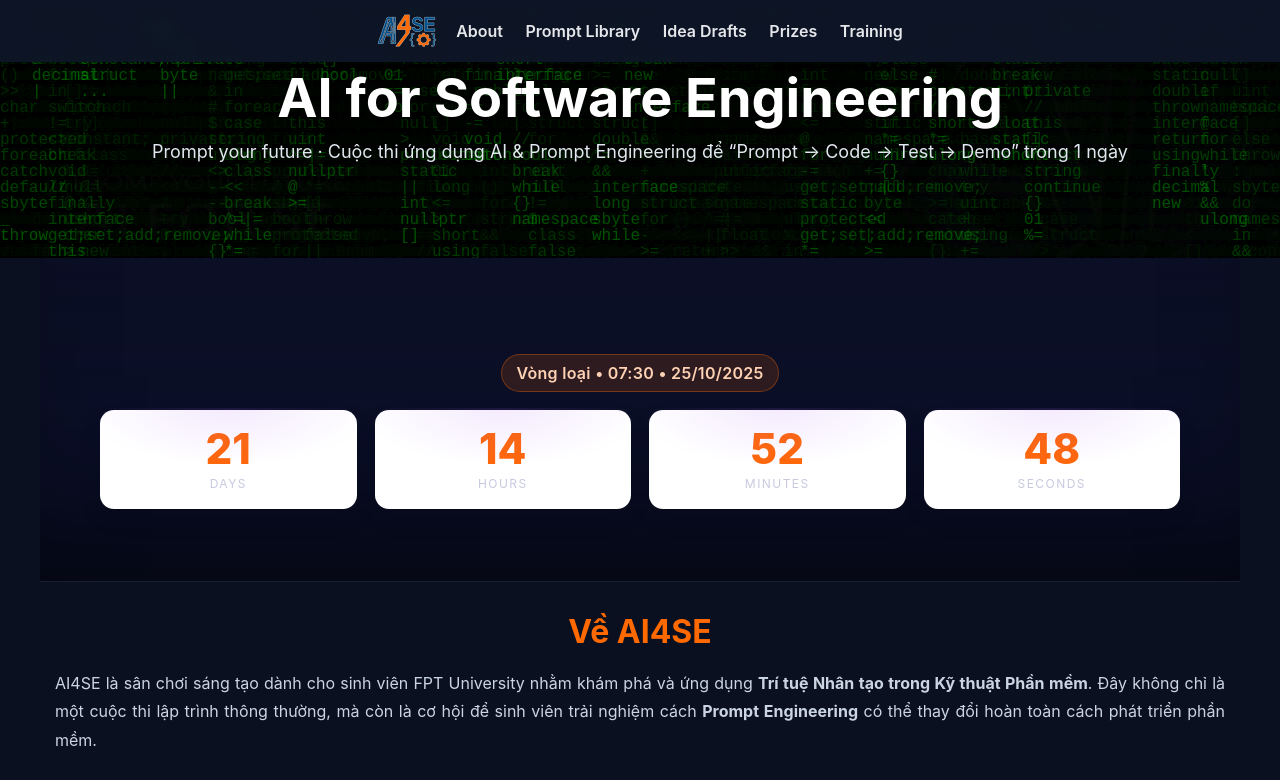
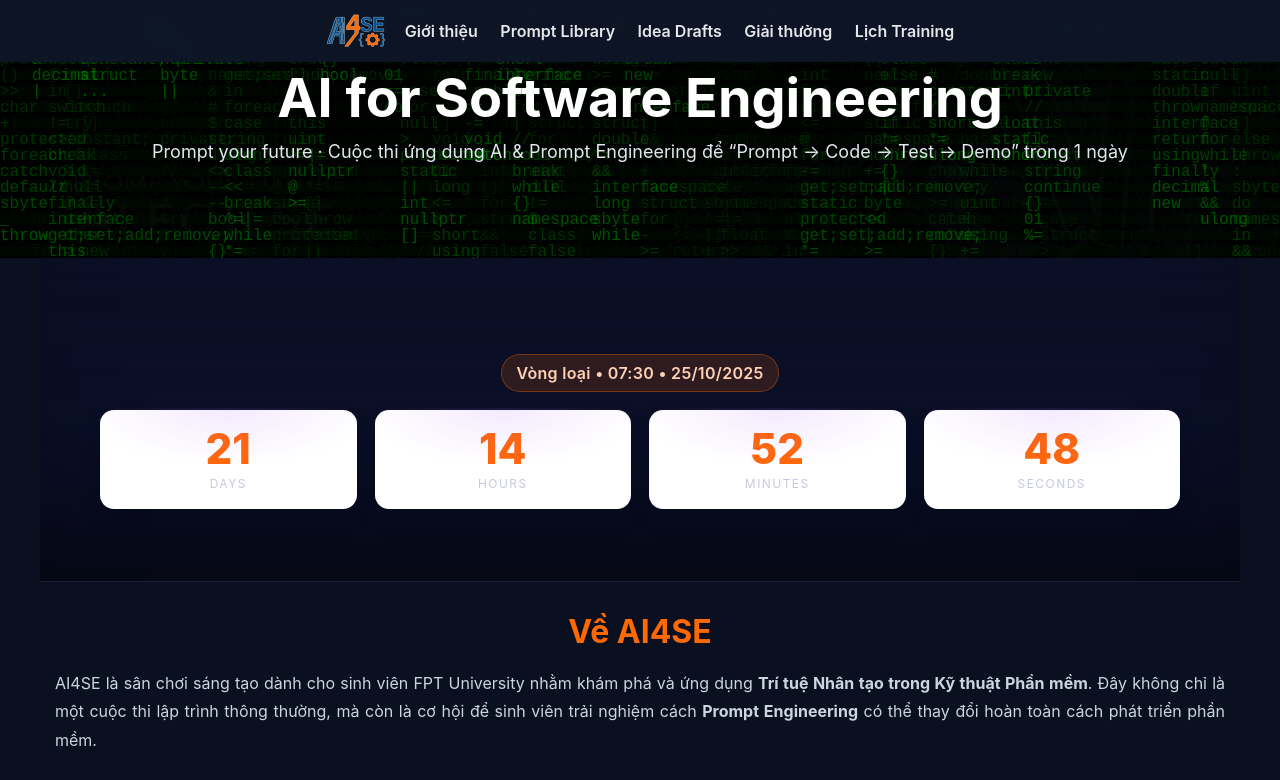
Before and after one commit to ITPROVN86/ai4se, a plain HTML site: page index.html in a window 1280 px wide. Shown: the top 780 px of the page. Drawn offline with Linux system fonts and the light colour scheme.

Commit message:
Initial commit v8

```diff
--- a/index.html
+++ b/index.html
@@ -25,11 +25,11 @@
         <!-- <span>AI4SE</span> -->
       </div>
       <nav class="menu">
-        <a href="#about">About</a>
+        <a href="#about">Giới thiệu</a>
         <a href="#prompts">Prompt Library</a>
         <a href="#ideas">Idea Drafts</a>
-        <a href="#prizes">Prizes</a>
-        <a href="#training">Training</a>
+        <a href="#prizes">Giải thưởng</a>
+        <a href="#training">Lịch Training</a>
         <!-- <a href="#register">Register</a> -->
       </nav>
     </div>
```
